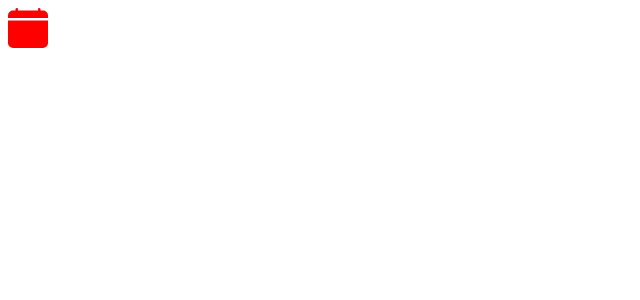
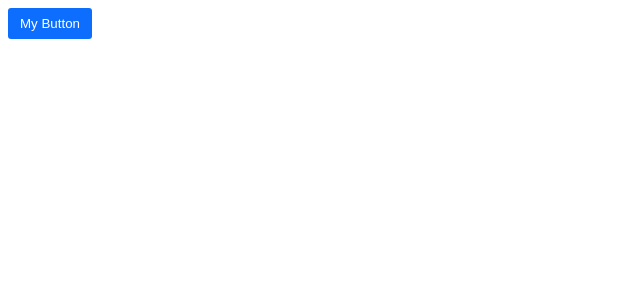
Before and after one commit to Scientific-Research/react-app-Mo-Ha, a React (Vite) app: page / in a window 1280 px wide. Shown: the top 300 px of the page, without its empty margins (0-640 px from the left). Built offline with nearby package versions, Linux system fonts and the light colour scheme.

Commit message:
Exercise-Using CSS Module

```diff
--- a/src/App.tsx
+++ b/src/App.tsx
@@ -7,6 +7,8 @@
 // import './components/ListGroup/ListGroup.css';
 // import './App.css';
 import { BsFillCalendarFill } from 'react-icons/bs';
+import Button from './components/Button/button';
+import styles from './button.module.css';
 
 const App = () => {
 	// const items = ['New York', 'Los Angeles', 'San Francisco'];
@@ -22,7 +24,8 @@
 				items={items}
 				onSelectItem={() => onclick}
 			></ListGroup> */}
-			<BsFillCalendarFill color="red" size="40" />
+			{/* <BsFillCalendarFill color="red" size="40" /> */}
+			<Button onClick={() => {}}>My Button</Button>
 		</div>
 		// <>
 		// 	{alertVisibility && (
--- /dev/null
+++ b/src/components/Button/button.module.css
@@ -0,0 +1,10 @@
+.btn {
+	padding: 8px 12px;
+	border-radius: 3px;
+	border: 0;
+}
+
+.btn-primary {
+	background-color: #0d6efd;
+	color: white;
+}
--- a/src/components/button.tsx
+++ b/src/components/Button/button.tsx
@@ -1,4 +1,5 @@
 import React, { ReactNode } from 'react';
+import styles from './button.module.css';
 
 interface IProps {
 	children: string;
@@ -7,7 +8,12 @@
 }
 const button = ({ children, onClick, Color = 'primary' }: IProps) => {
 	return (
-		<button type="button" className={'btn btn-' + Color} onClick={onClick}>
+		// <button type="button" className={'btn btn-' + Color} onClick={onClick}>
+		<button
+			type="button"
+			className={[styles.btn, styles['btn-' + Color]].join(' ')}
+			onClick={onClick}
+		>
 			{children}
 		</button>
 	);
```
